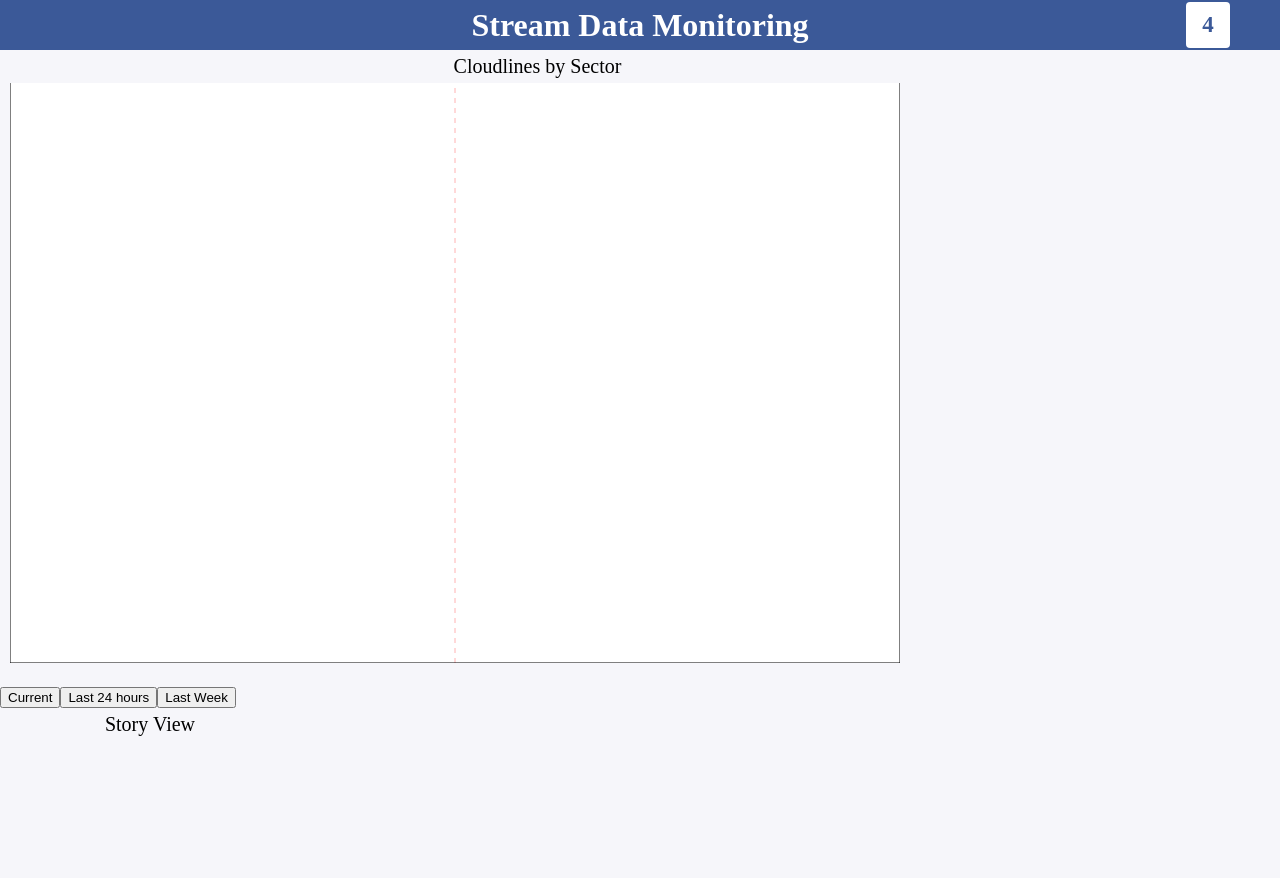
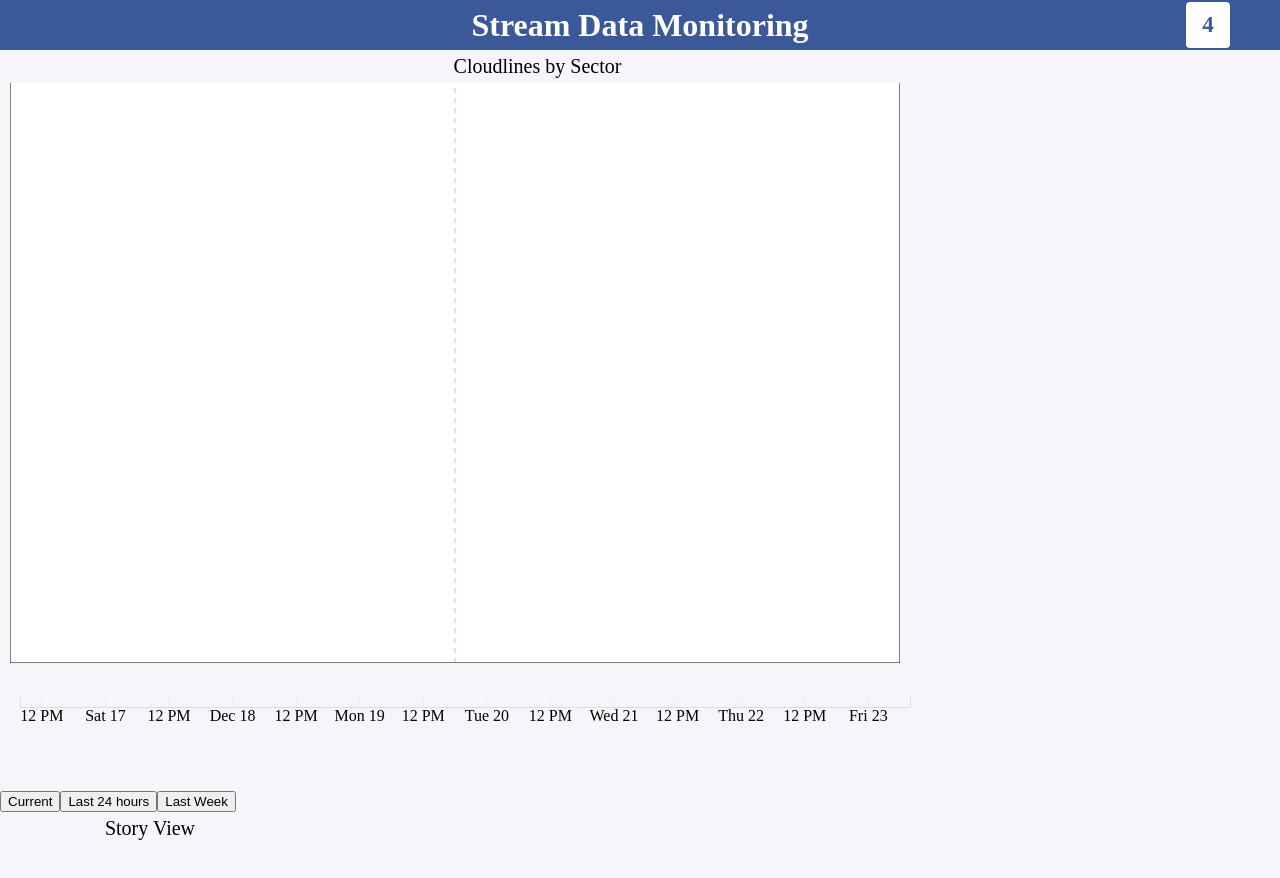
Before and after one commit to tvskart/cloudlines, a website: page public/index.html in a window 1280 px wide. Shown: the top 878 px of the page. Drawn offline with nearby package versions, Linux system fonts and the light colour scheme; no server answers.

Commit message:
switched from zoom to brush behavior

```diff
--- a/public/index.html
+++ b/public/index.html
@@ -199,11 +199,11 @@
         }
 
         //setup zoomBehaviour
-        var zoomBeh = d3.behavior.zoom()
-            .x(xScale)
-            // .y(yScale)
-            .scaleExtent([-500, 500])
-            .on("zoom", zoom);
+        // var zoomBeh = d3.behavior.zoom()
+        //     .x(xScale)
+        //     // .y(yScale)
+        //     .scaleExtent([-500, 500])
+        //     .on("zoom", zoom);
 
         // setup chart
         d3.select('#cloudlines')
@@ -219,7 +219,7 @@
             .append("g")
                 .classed('zoom-parent', true)
                 // .attr("transform", "translate(" + margin.left + "," + margin.top + ")")
-                .call(zoomBeh);
+                // .call(zoomBeh);
 
         svg.append("rect")
             .attr("width", innerWidth)
@@ -379,23 +379,23 @@
         // d3.selectAll("svg path.selection").transition().attr("transform", "translate(" + x(-1) + ")");
 
         //Brush context
-        // var context = d3.select('#cloudlines').append("div")
-        //     .attr('id', 'brush_container')
-        //     .append('svg')
-        //         .attr('width', width + 75)
-        //         .attr('height', 100)
-        //     .append("g")
-        //     .attr("class", "context")
-        //     .attr("transform", "translate(" + margin.right + "," + (margin.top) + ")");
-        // context.append("g")
-        //     .attr("class", "axis axis--x")
-        //     .attr("transform", "translate(0," + height2 + ")")
-        //     .call(xAxis2);
-        // context.append("g")
-        //     .attr("class", "viewport")
-        //     .call(viewport)
-        //     .selectAll("rect")
-        //     .attr("height", height2);
+        var context = d3.select('#cloudlines').append("div")
+            .attr('id', 'brush_container')
+            .append('svg')
+                .attr('width', width + 75)
+                .attr('height', 100)
+            .append("g")
+            .attr("class", "context")
+            .attr("transform", "translate(" + margin.right + "," + (margin.top) + ")");
+        context.append("g")
+            .attr("class", "axis axis--x")
+            .attr("transform", "translate(0," + height2 + ")")
+            .call(xAxis2);
+        context.append("g")
+            .attr("class", "viewport")
+            .call(viewport)
+            .selectAll("rect")
+            .attr("height", height2);
 
         //Setup storyview
         d3.select('#storyview').append('div')
@@ -516,7 +516,7 @@
                                 return d.id;
                             });
 
-        //Transition animation of new data
+        //Transition animation of new data + all this happends once when created
         selection
             .enter()
             .append("circle")
@@ -558,6 +558,14 @@
             // .delay(function(d, i) { return i * 1; })
             .ease('linear')
             .attr("opacity", function(d, i) { return opacityScale(d.event_impact_score['overall']) }) //after
+            .attr("r", function(d, i) {
+                return Math.sqrt(dotSizeScale(d.event_impact_score['overall']) / Math.PI)
+            }) //Area radius conversion
+            .attr("cy", function(d, i) {
+                var yVal = yMap(d);
+                var yOffset = sentimentMap(d);
+                return (!isNaN(yVal)) ? yVal - yOffset: yVal; //isnan check avoids err due to points not mapped to sector
+            })
             .attr('fill', (d) => {
                 return (d.first_mention) ? 'blue' : 'black'; //special first mention
             }) //after
@@ -565,21 +573,13 @@
 
             //TODO: fix, for some reason this part causes issues.. why? must be resolved..
             selection.exit().remove();
+            //happens whenever transition occurs for elements..
             selection.transition()
                 .duration(transitionDuration)
 				.ease("linear")
-                .attr("opacity", function(d, i) { return opacityScale(d.event_impact_score['overall']) })
-                .attr("r", function(d, i) {
-                    return Math.sqrt(dotSizeScale(d.event_impact_score['overall']) / Math.PI)
-                }) //Area radius conversion
                 .attr("cx", function(d, i) {
                     var xTimeVal = xMap(d);
                     return (xTimeVal);
-                })
-                .attr("cy", function(d, i) {
-                    var yVal = yMap(d);
-                    var yOffset = sentimentMap(d);
-                    return (!isNaN(yVal)) ? yVal - yOffset: yVal; //isnan check avoids err due to points not mapped to sector
                 })
                 // .attr("fill", function(d, i) { return colorScale(d.event_summary['group']) })
 
@@ -664,7 +664,6 @@
     function updateViewportFromChart() {
         var minDate = d3.min(mentions, function(c) { return xMap(c); });
         var maxDate = d3.max(mentions, function(c) { return xMap(c); });
-        console.log(minDate, maxDate);
         if ((xScale.domain()[0] <= minDate) && (xScale.domain()[1] >= maxDate)) {
             viewport.clear();
         }
```
